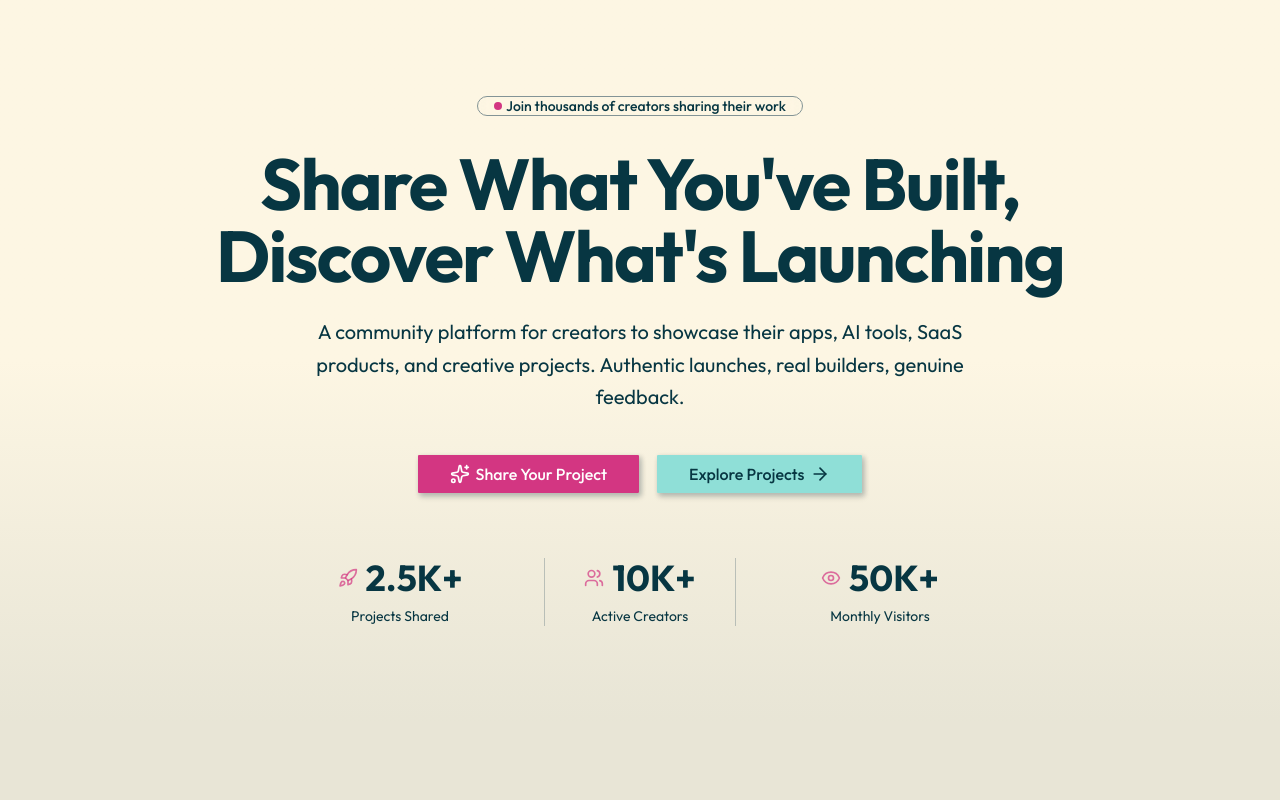
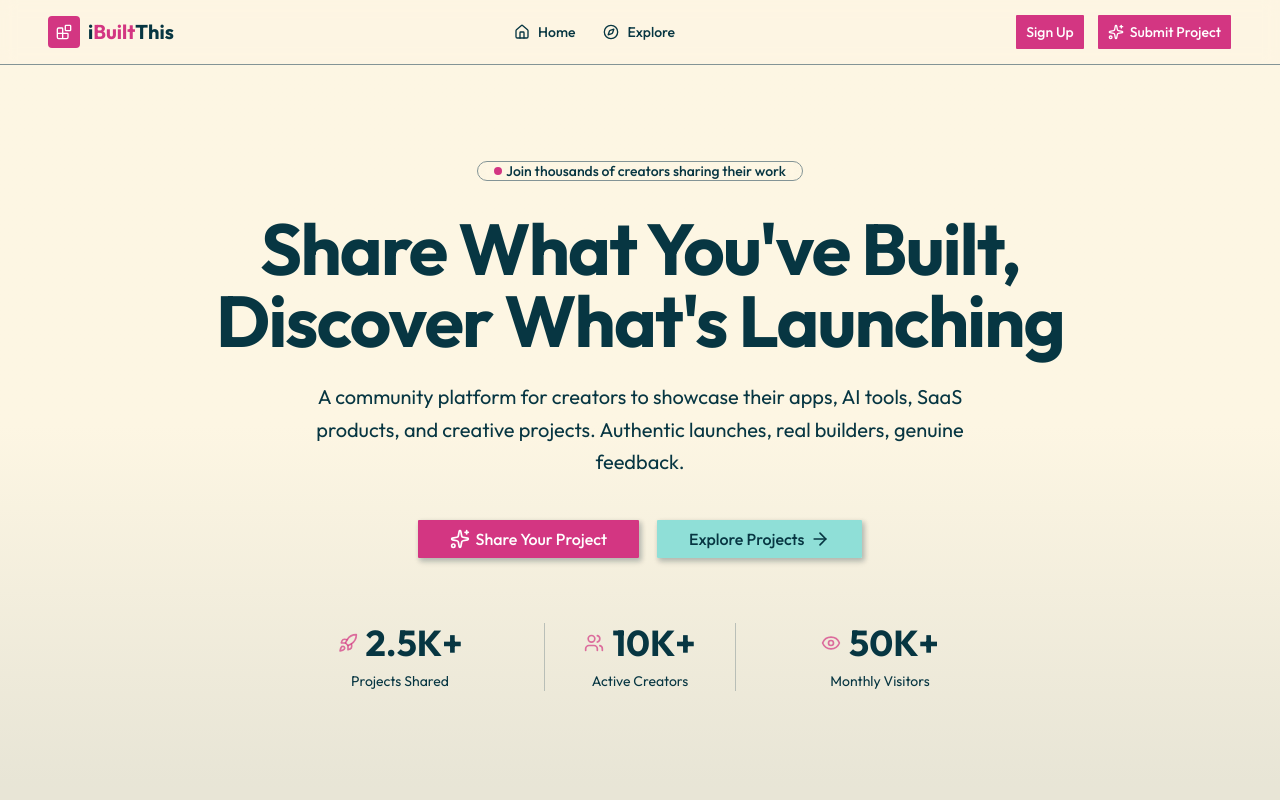
Before and after one commit to Tahsin005/ibuiltthis, a Next.js app: page / in a window 1280 px wide. Shown: the top 800 px of the page. Built offline with nearby package versions, Linux system fonts and the light colour scheme.

Commit message:
feat: add global header and footer components to app layout

```diff
--- a/app/layout.tsx
+++ b/app/layout.tsx
@@ -2,6 +2,8 @@
 import { Outfit, Inter } from "next/font/google";
 import "./globals.css";
 import { cn } from "@/lib/utils";
+import Header from "@/components/common/header";
+import Footer from "@/components/common/footer";
 
 const inter = Inter({subsets:['latin'],variable:'--font-sans'});
 
@@ -20,7 +22,9 @@
   return (
     <html lang="en" className={cn("font-sans", inter.variable)}>
         <body className={`${outfit.className} antialiased`}>
+          <Header />
           {children}
+          <Footer />
         </body>
       </html>
   );
--- /dev/null
+++ b/components/common/footer.tsx
@@ -0,0 +1,7 @@
+export default function Footer() {
+    return (
+        <footer className="border-t bg-muted/20 py-12">
+            <div className="wrapper">iBuiltThis Inc. All rights reserved.</div>
+        </footer>
+    );
+}
--- /dev/null
+++ b/components/common/header.tsx
@@ -0,0 +1,57 @@
+import { CompassIcon, HomeIcon, Blocks, SparklesIcon } from "lucide-react";
+import Link from "next/link";
+import { Button } from "../ui/button";
+import { Suspense } from "react";
+
+const Logo = () => {
+    return (
+        <Link href="/" className="flex items-center gap-2 group">
+            <div className="size-8 rounded-lg bg-primary flex items-center justify-center">
+                <Blocks className="size-4 text-primary-foreground" />
+            </div>
+            <span className="text-xl font-bold">
+                i<span className="text-primary">Built</span>This
+            </span>
+        </Link>
+    );
+};
+
+export default function Header() {
+    return (
+        <header className="sticky top-0 z-50 border-b bg-background/95 backdrop-blur supports-backdrop-filter:bg-background/60">
+            <div className="wrapper px-12">
+                <div className="flex h-16 items-center justify-between">
+                    <Logo />
+                    <nav className="flex items-center gap-1">
+                        <Link
+                            href="/"
+                            className="flex items-center gap-2 px-3 py-2 text-sm font-medium text-muted-foreground hover:text-foreground transition-colors hover:bg-muted/50"
+                        >
+                            <HomeIcon className="size-4" />
+                            <span>Home</span>
+                        </Link>
+                        <Link
+                            href="/explore"
+                            className="flex items-center gap-2 px-3 py-2 text-sm font-medium text-muted-foreground hover:text-foreground transition-colors hover:bg-muted/50"
+                        >
+                            <CompassIcon className="size-4" />
+                            <span>Explore</span>
+                        </Link>
+                    </nav>
+
+                    <div className="flex items-center gap-3">
+                        <Suspense>
+                            <Button>Sign Up</Button>
+                            <Button asChild>
+                                <Link href="/submit">
+                                    <SparklesIcon className="size-4" />
+                                    Submit Project
+                                </Link>
+                            </Button>
+                        </Suspense>
+                    </div>
+                </div>
+            </div>
+        </header>
+    )
+}
```
